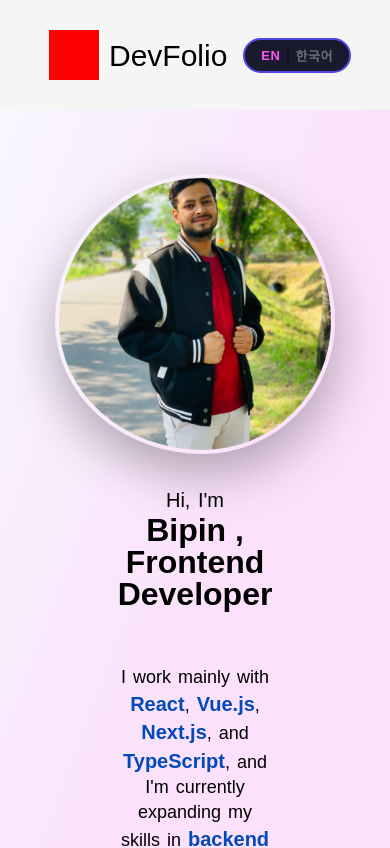
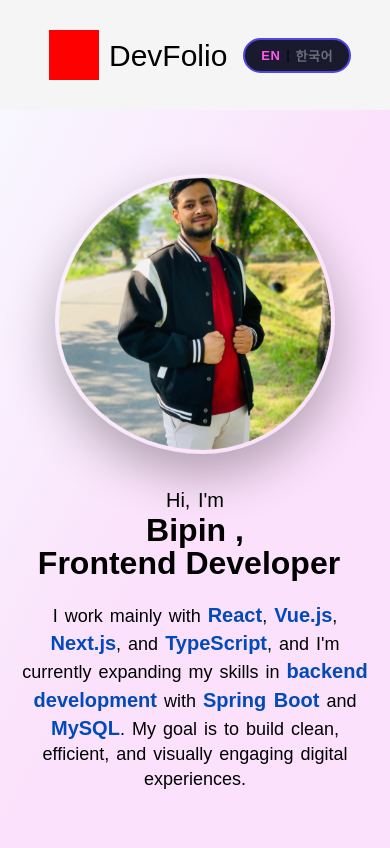
Before and after one commit to Bpkarki19/DevFolio, a React (Vite) app: page / in a window 390 px wide. Shown: the top 848 px of the page. Built offline with nearby package versions, Linux system fonts and the light colour scheme.

Commit message:
improving text content in smaller screen

```diff
--- a/src/components/intro/intro.module.css
+++ b/src/components/intro/intro.module.css
@@ -10,7 +10,7 @@
     overflow: hidden;
 }
 
-.left {
+.textContent {
     animation: slideUp 0.8s ease-out;
 }
 
@@ -40,7 +40,7 @@
     }
 }
 
-.left h1 {
+.textContent h1 {
     font-size: 40px;
     line-height: 1;
     font-weight: 800;
@@ -49,8 +49,8 @@
     padding-bottom: 20px;
 }
 
-.left p,
-.left span {
+.textContent p,
+.textContent span {
     font-size: 19px;
     line-height: 1.4;
     font-weight: 400;
@@ -62,12 +62,12 @@
     box-sizing: border-box;
 }
 
-.left .tech {
+.textContent .tech {
     color: #024abc;
     font-weight: 600;
 }
 
-.right {
+.imageContent {
     justify-content: center;
     align-items: center;
     position: relative;
@@ -90,7 +90,7 @@
 
 }
 
-.right img {
+.imageContent img {
     width: 100%;
     height: 100%;
     object-fit: cover;
@@ -173,12 +173,12 @@
         gap: 2rem;
     }
 
-    .left h1 {
+    .textContent h1 {
         font-size: 36px;
     }
 
-    .left p,
-    .left span {
+    .textContent p,
+    .textContent span {
         font-size: 20px;
     }
 }
@@ -188,26 +188,26 @@
     .intro {
         flex-direction: column-reverse;
         /*disply in reverse order*/
-
-        padding: 4rem 40%;
+        padding: 4rem 5%;
         text-align: center;
         gap: 2rem;
         /*refer to html element font size*/
         min-height: auto;
     }
 
-    .left {
+    .textContent {
         display: flex;
         flex-direction: column;
         align-items: center;
+        width: 100%;
     }
 
-    .left h1 {
+    .textContent h1 {
         font-size: 32px;
         padding-bottom: 15px;
     }
 
-    .left p {
+    .textContent p {
         width: 100%;
         max-width: 100%;
         font-size: 18px;
--- a/src/components/intro/intro.tsx
+++ b/src/components/intro/intro.tsx
@@ -19,7 +19,7 @@ export default function Intro() {
 
     return (
         <div className={styles.intro}>
-            <section className={styles.left}>
+            <section className={styles.textContent}>
                 <span>{t.intro.greeting}</span>
                 <h1>
                     {t.intro.name}
@@ -31,7 +31,7 @@ export default function Intro() {
                     {highlightText(t.intro.body, t.intro.techHighlights)}
                 </p>
             </section>
-            <section className={styles.right}>
+            <section className={styles.imageContent}>
                 <div className={styles.imageWrapper}>
                     <img src={profileImg} alt="Bipin - Frontend Developer" />
                 </div>
```
